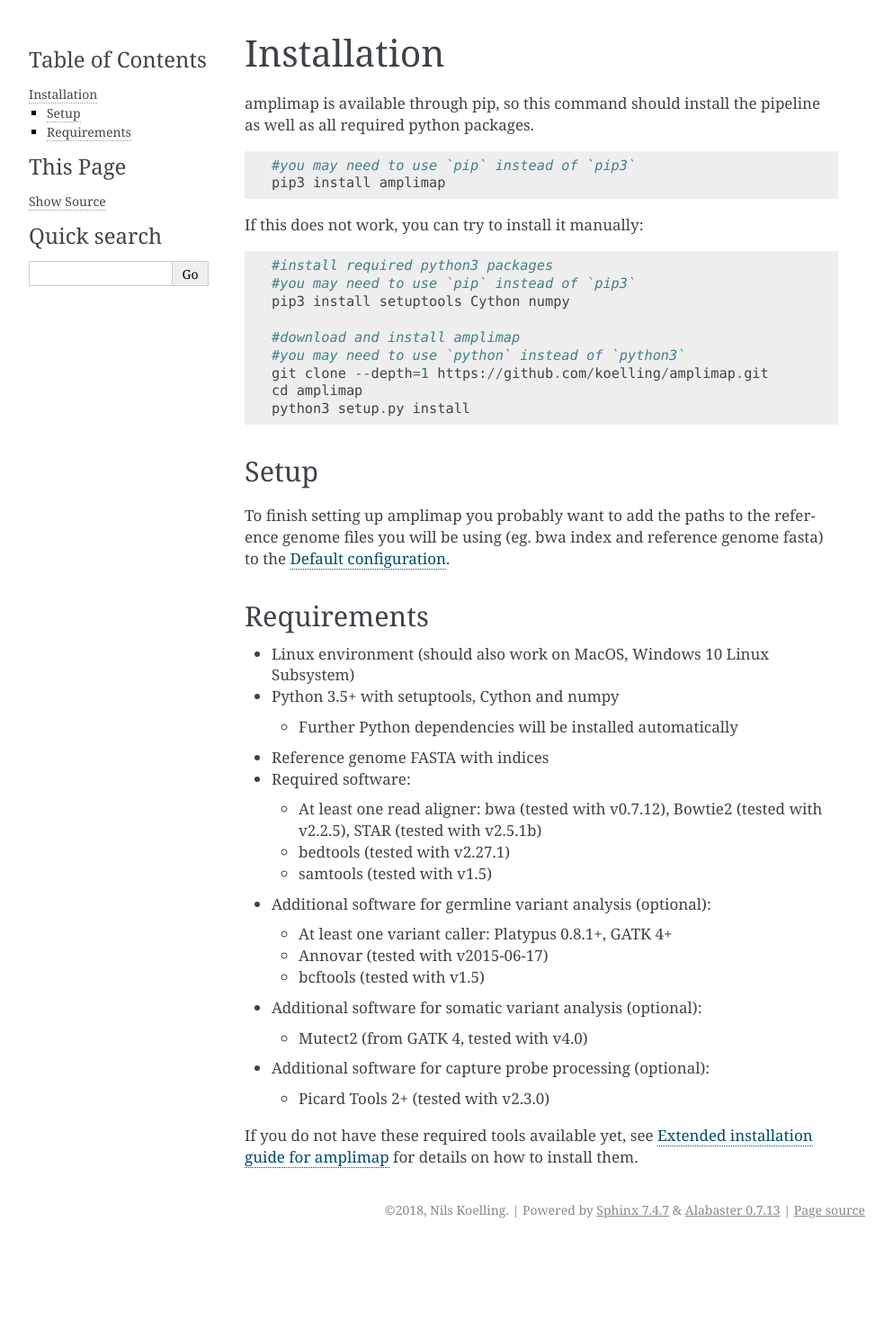
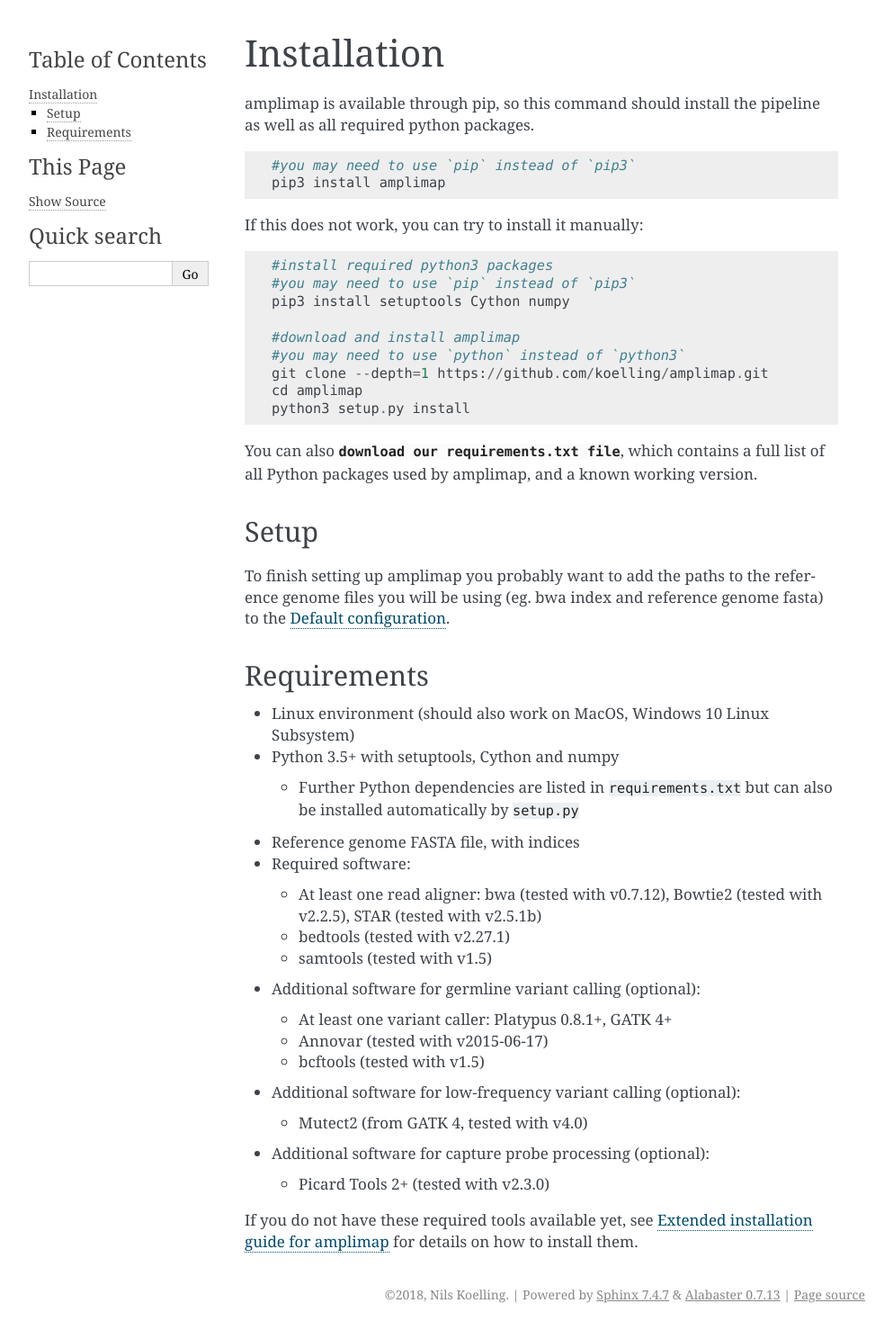
Before and after one commit to koelling/amplimap, a Sphinx documentation site: the page built from docs/installation.rst, in a window 1280 px wide. Shown: the whole page at 90% size, without its empty margins (148-1141 px from the left). Built offline with Sphinx 7.4.7, drawn with Linux system fonts in a browser that asks for light colours; before the commit the page ends 1384 px from its top, so only the background shows below that.

Commit message:
add reference to requirements.txt, rephrase docs

```diff
--- a/docs/installation.rst
+++ b/docs/installation.rst
@@ -24,6 +24,11 @@
   cd amplimap
   python3 setup.py install
 
+
+You can also :download:`download our requirements.txt file <../requirements.txt>`,
+which contains a full list of all Python packages used by amplimap, and a known
+working version.
+
 Setup
 ~~~~~~~~~
 
@@ -37,9 +42,9 @@
 - Linux environment (should also work on MacOS, Windows 10 Linux Subsystem)
 - Python 3.5+ with setuptools, Cython and numpy
 
-  - Further Python dependencies will be installed automatically
+  - Further Python dependencies are listed in ``requirements.txt`` but can also be installed automatically by ``setup.py``
 
-- Reference genome FASTA with indices
+- Reference genome FASTA file, with indices
 
 - Required software:
 
@@ -47,13 +52,13 @@
   - bedtools (tested with v2.27.1)
   - samtools (tested with v1.5)
 
-- Additional software for germline variant analysis (optional):
+- Additional software for germline variant calling (optional):
 
   - At least one variant caller: Platypus 0.8.1+, GATK 4+
   - Annovar (tested with v2015-06-17)
   - bcftools (tested with v1.5)
 
-- Additional software for somatic variant analysis (optional):
+- Additional software for low-frequency variant calling (optional):
 
   - Mutect2 (from GATK 4, tested with v4.0)
 
```
